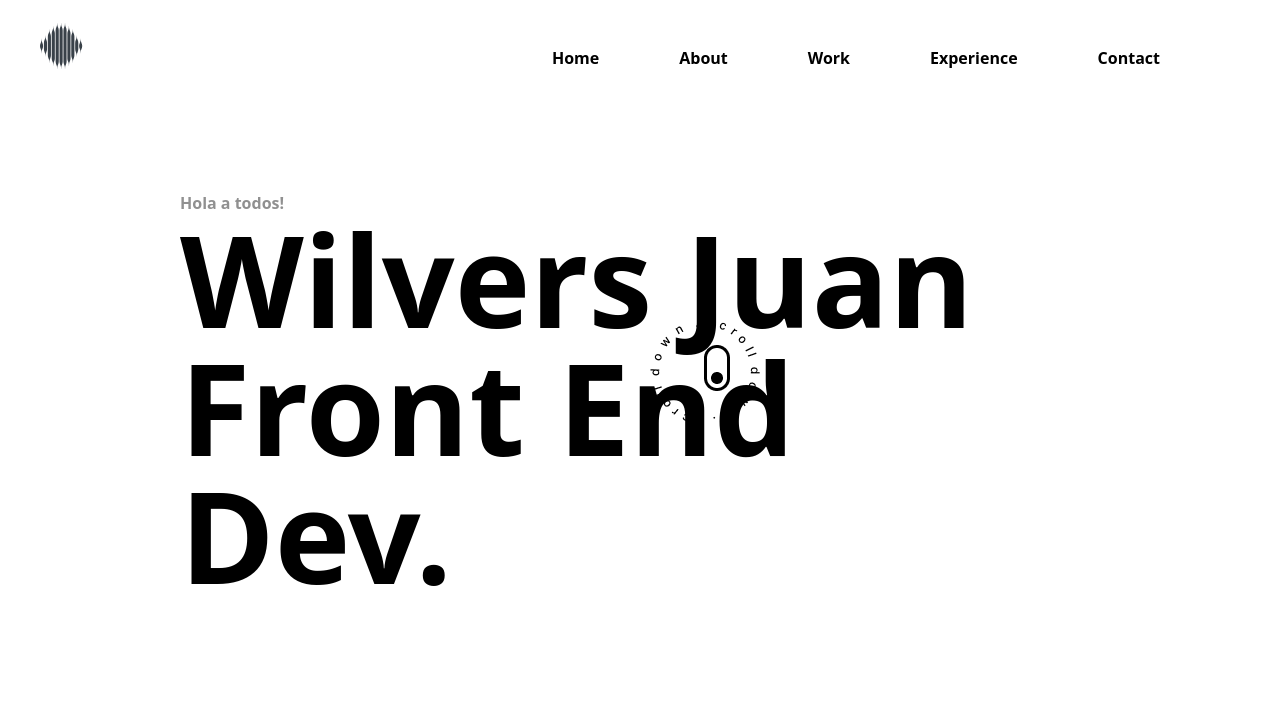
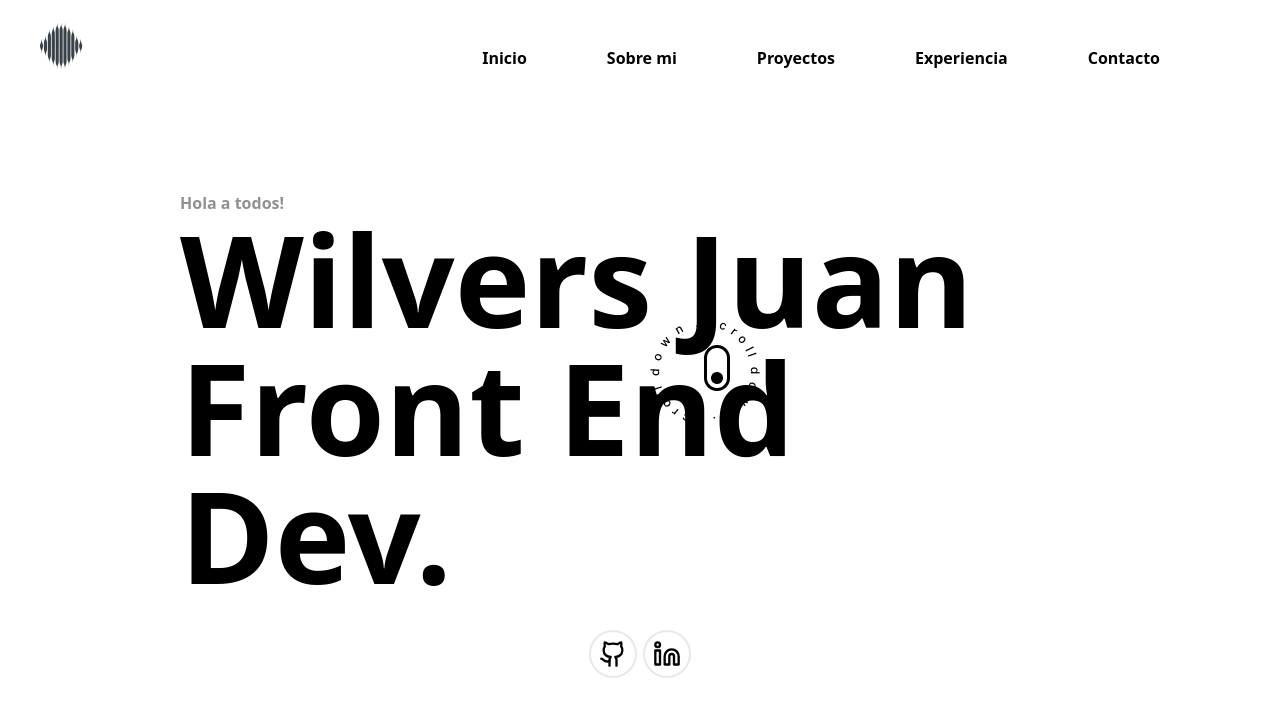
Before and after one commit to Jwilv/portfolio-magic, a Next.js app: page / in a window 1280 px wide. Shown: the top 716 px of the page. Built offline with nearby package versions, Linux system fonts and the light colour scheme.

Commit message:
Presentation

```diff
--- a/components/navigation/Navbar.tsx
+++ b/components/navigation/Navbar.tsx
@@ -2,7 +2,7 @@ import { logo } from "@/assets"
 import Image from "next/image"
 
 
-const items = ["Home", "About", "Work", "Experience", "Contact"]
+const items = ["Inicio", "Sobre mi", "Proyectos", "Experiencia", "Contacto"]
 
 export const Navbar = () => {
     return (
--- /dev/null
+++ b/components/screens/Presentation.tsx
@@ -0,0 +1,32 @@
+import { Github, Linkedin } from 'lucide-react'
+import { Component1, Component2 } from '@/assets'
+import Image from 'next/image'
+
+export const Presentation = () => {
+    return (
+        <div className='flex flex-col justify-center h-screen w-screen relative'>
+            <span className='ml-[180px] text-[#909090] mt-[-150px] font-semibold'>Hola a todos!</span>
+            <h1 className='text-9xl font-bold w-[890px] ml-[180px]'>Wilvers Juan<br /> Front End Dev.</h1>
+            <Image
+                src={Component1}
+                alt="Picture of the author"
+                className='absolute top-[30%] right-[40%]'
+            />
+            <Image
+                src={Component2}
+                alt="Picture of the author"
+                className='absolute top-[32.3%] right-[42%]'
+            />
+
+
+            <div className='border-[#E8E7EA] rounded-full border-2 w-12 h-12 flex justify-center items-center absolute left-[46%] top-[70%]'>
+                <Github className='w-7 h-7' />
+            </div>
+
+            <div className='border-[#E8E7EA] rounded-full border-2 w-12 h-12 flex justify-center items-center absolute right-[46%] top-[70%]'>
+                <Linkedin className='w-7 h-7' />
+            </div>
+
+        </div>
+    )
+}
--- a/pages/index.tsx
+++ b/pages/index.tsx
@@ -1,30 +1,14 @@
-import { Component1, Component2 } from '@/assets'
 import { Navbar } from '@/components/navigation/Navbar'
+import { Presentation } from '@/components/screens/Presentation'
 import Curve from '@/lib'
-import Image from 'next/image'
+
 
 export default function Home() {
   return (
     <main className='h-screen w-screen overflow-x-hidden'>
       <Curve backgroundColor={"#ffffff"}>
         <Navbar />
-        <div>
-          <div className='flex flex-col justify-center h-screen w-screen relative'>
-            <span className='ml-[180px] text-[#909090] mt-[-150px] font-semibold'>Hola a todos!</span>
-            <h1 className='text-9xl font-bold w-[890px] ml-[180px]'>Wilvers Juan<br /> Front End Dev.</h1>
-            <Image
-              src={Component1}
-              alt="Picture of the author"
-              className='absolute top-[30%] right-[40%]'
-            />
-            <Image
-              src={Component2}
-              alt="Picture of the author"
-              className='absolute top-[32.3%] right-[42%]'
-            />
-          </div>
-        </div>
-
+        <Presentation />
       </Curve>
     </main>
   )
--- a/styles/globals.css
+++ b/styles/globals.css
@@ -8,7 +8,7 @@
     .wrapper,
     .background {
         position: fixed;
-        height: calc(100vh + 600px);
+        height: calc(500vh + 600px);
         width: 100vw;
         pointer-events: none;
         z-index: 15;
```
